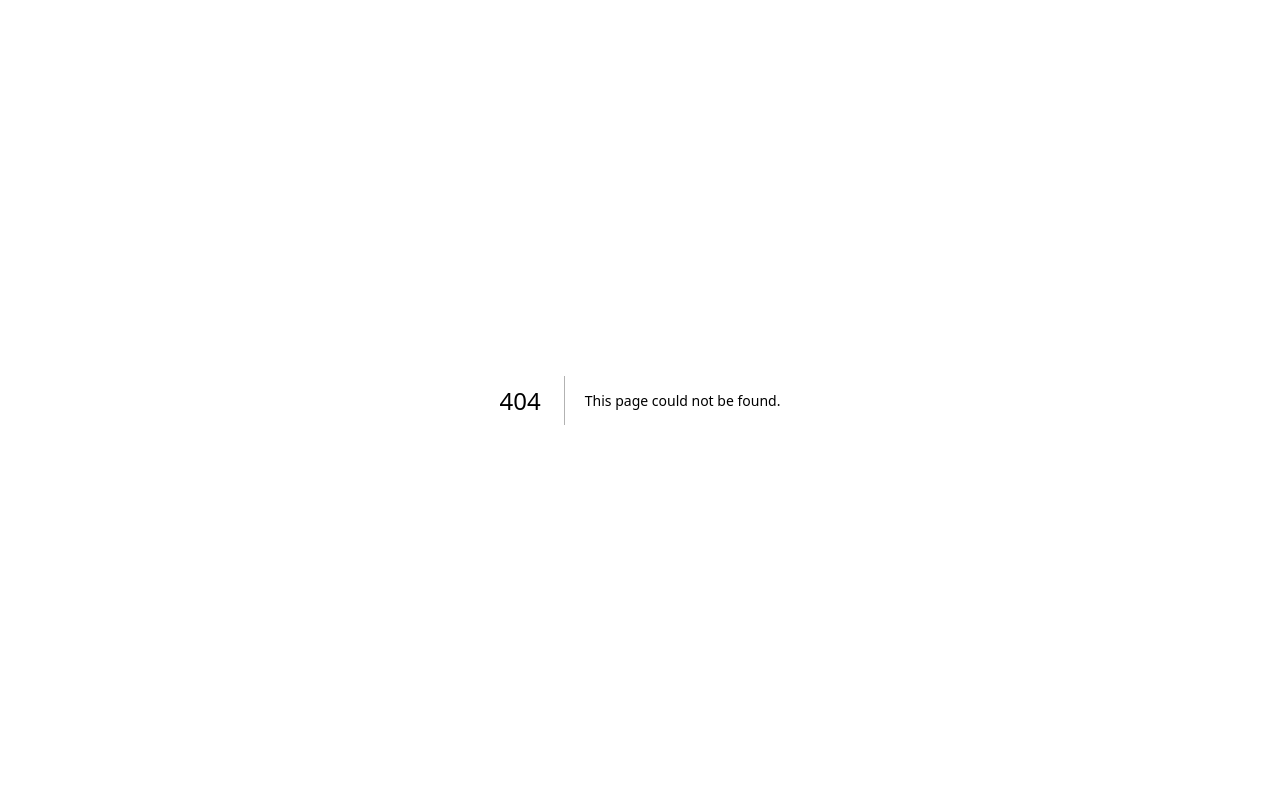
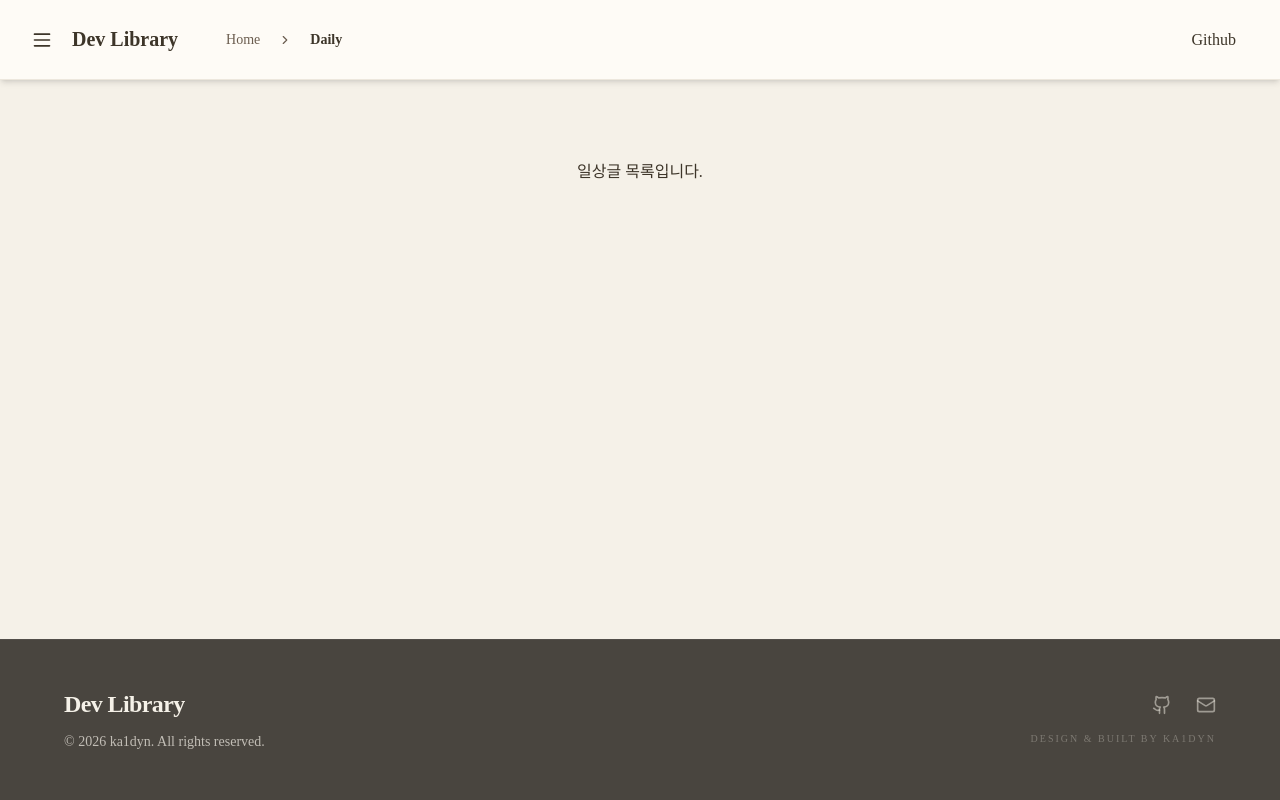
Before and after one commit to ka1dyn/ka1dyn-log, a Next.js app: page /daily in a window 1280 px wide. Before the commit this address had no page. Shown: the top 800 px of the page. Built offline with nearby package versions, Linux system fonts and the light colour scheme; a web font is replaced by a local one.

Commit message:
✨ Fix routing

```diff
--- a/src/app/(with-header)/introduce/page.tsx
+++ b/src/app/(with-header)/daily/page.tsx
@@ -2,9 +2,9 @@ import BreadCrumbUpdater from "@/components/BreadCrumbUpdater";
 
 export default function Page() {
   return (
-    <div>
-      <BreadCrumbUpdater path={"/Introduce"} />
-      소개글입니다.
+    <div className="mt-20">
+      <BreadCrumbUpdater path={"/Daily"} />
+      일상글 목록입니다.
     </div>
   );
 }
--- a/src/components/NavClient.tsx
+++ b/src/components/NavClient.tsx
@@ -127,11 +127,11 @@ export default function NavClient() {
                 홈
               </Link>
               <Link
-                href="/introduce"
+                href="/daily"
                 className="w-20 text-center"
                 onClick={linkClick}
               >
-                소개
+                일상
               </Link>
               <Link
                 href="/blog/series"
```
